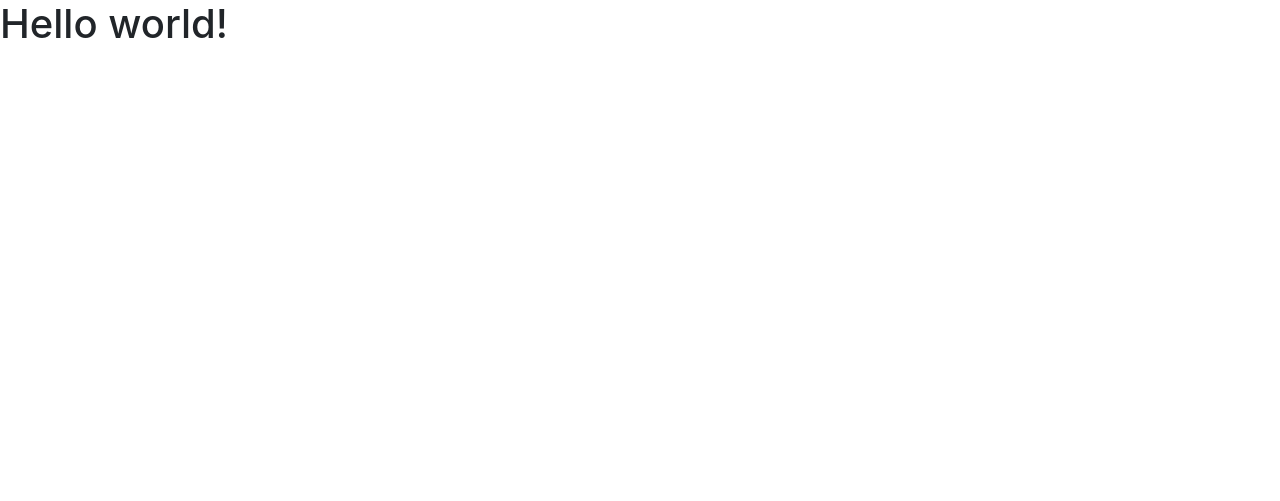
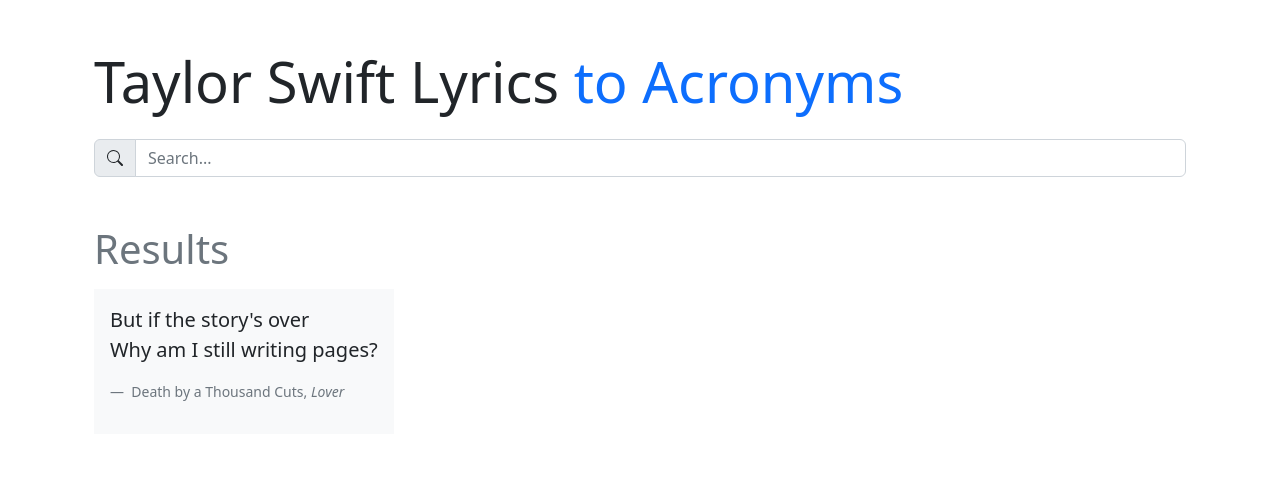
Before and after one commit to dmtrjoy/dmtrjoy.github.io, a plain HTML site: page index.html in a window 1280 px wide. Drawn offline with nearby package versions, Linux system fonts and the light colour scheme.

Commit message:
Add files via upload

```diff
--- a/index.html
+++ b/index.html
@@ -1,24 +1,36 @@
 <!DOCTYPE html>
 <html lang="en">
-  <head>
-    <meta charset="utf-8">
-    <meta http-equiv="X-UA-Compatible" content="IE=edge">
-    <meta name="viewport" content="width=device-width, initial-scale=1">
+    <head>
+        <meta charset="utf-8">
+        <meta name="viewport" content="width=device-width, initial-scale=1">
+        <title>Bootstrap demo</title>
+        <link href="https://cdn.jsdelivr.net/npm/bootstrap@5.2.3/dist/css/bootstrap.min.css" rel="stylesheet" integrity="sha384-rbsA2VBKQhggwzxH7pPCaAqO46MgnOM80zW1RWuH61DGLwZJEdK2Kadq2F9CUG65" crossorigin="anonymous">
+    </head>
+    <body>
 
-    <title>Hello world!</title>
+        <div class="container px-4 py-5">
 
-    <!-- Bootstrap -->
-    <link href="css/bootstrap.min.css" rel="stylesheet">
-
-    <!--[if lt IE 9]>
-      <script src="https://cdn.jsdelivr.net/npm/html5shiv@3.7.3/dist/html5shiv.min.js"></script>
-      <script src="https://cdn.jsdelivr.net/npm/respond.js@1.4.2/dest/respond.min.js"></script>
-    <![endif]-->
-  </head>
-  <body>
-    <h1>Hello world!</h1>
-
-    <script src="https://ajax.googleapis.com/ajax/libs/jquery/1.12.4/jquery.min.js"></script>
-    <script src="js/bootstrap.min.js"></script>
-  </body>
+            <h1 class="display-4">Taylor Swift Lyrics <small class="display-4 text-primary">to Acronyms</small></h1>
+            <div class="input-group my-4">
+                <span class="input-group-text">
+                    <svg xmlns="http://www.w3.org/2000/svg" width="16" height="16" fill="currentColor" class="bi bi-search" viewBox="0 0 16 16">
+                        <path d="M11.742 10.344a6.5 6.5 0 1 0-1.397 1.398h-.001c.03.04.062.078.098.115l3.85
+                        3.85a1 1 0 0 0 1.415-1.414l-3.85-3.85a1.007 1.007 0 0 0-.115-.1zM12 6.5a5.5 5.5 0 1 1-11 0
+                        5.5 5.5 0 0 1 11 0z"></path>
+                    </svg>
+                </span>
+                <input type="text" class="form-control" placeholder="Search...">
+            </div>
+            <h1 class="display-6 mt-5 mb-3 text-muted">Results</h1>
+            <figure class="bg-light px-3 py-3" style="display: inline-block">
+                <blockquote class="blockquote">
+                    <p>But if the story's over<br>Why am I still writing pages?</p>
+                </blockquote>
+                <figcaption class="blockquote-footer mt-1">
+                    Death by a Thousand Cuts, <cite title="Source Title">Lover</cite>
+                </figcaption>
+            </figure>
+        </div>
+        <script src="https://cdn.jsdelivr.net/npm/bootstrap@5.2.3/dist/js/bootstrap.bundle.min.js" integrity="sha384-kenU1KFdBIe4zVF0s0G1M5b4hcpxyD9F7jL+jjXkk+Q2h455rYXK/7HAuoJl+0I4" crossorigin="anonymous"></script>
+    </body>
 </html>
```
